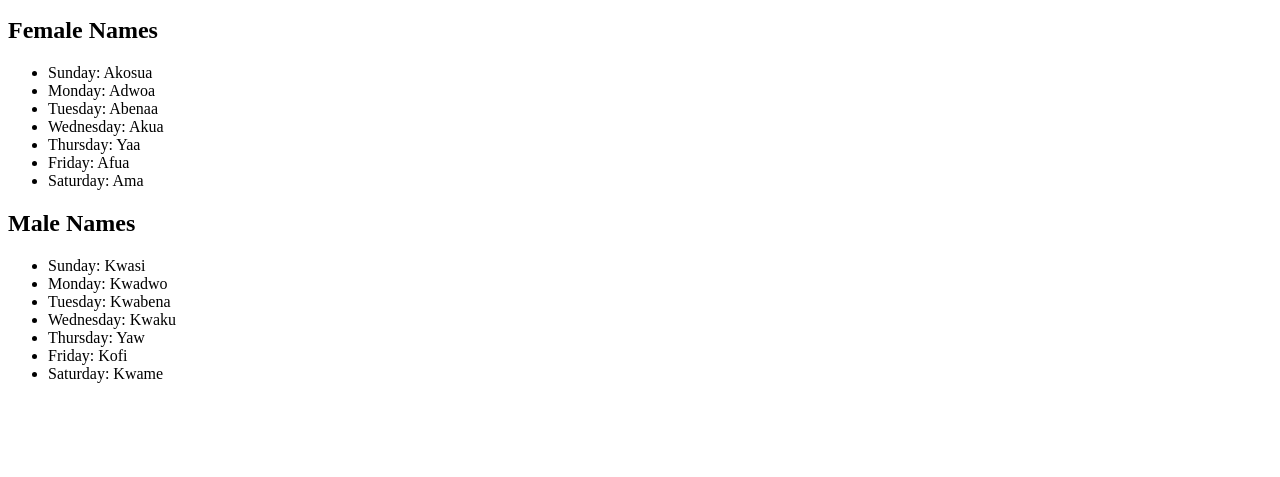
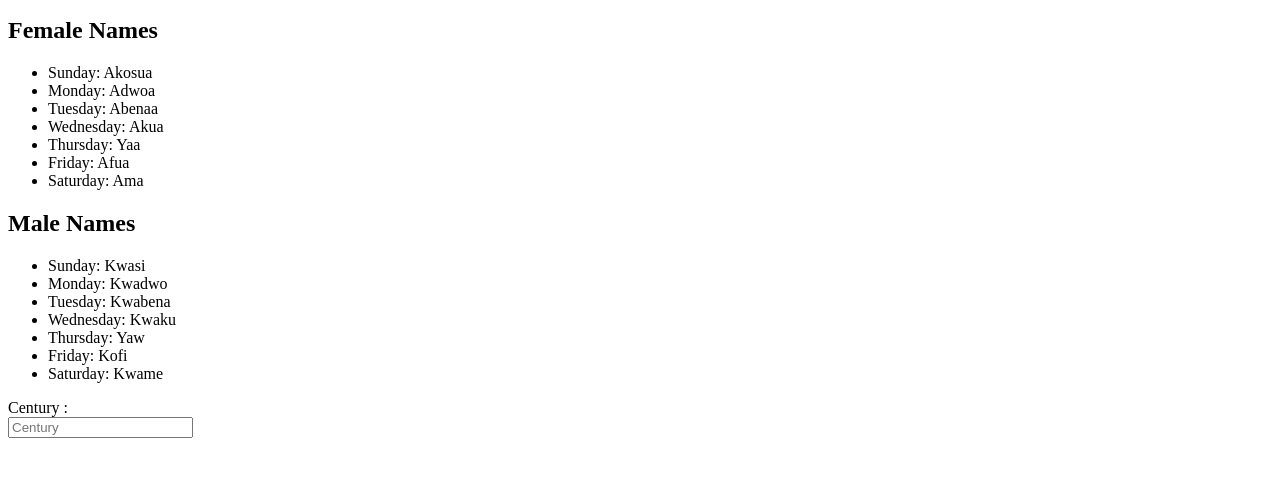
Before and after one commit to Abijahkabiro/akan, a plain HTML site: page index.html in a window 1280 px wide. Shown: the part 119-596 px from the top of the page. Drawn offline with Linux system fonts and the light colour scheme.

Commit message:
add the century form

```diff
--- a/index.html
+++ b/index.html
@@ -39,6 +39,11 @@
                 </ul>
             </div>
         </div>
+
+        <div class="form-group">
+            <label for="century">Century :</label><br>
+            <input type="number" placeholder="Century" class="form-control" id="century">
+        </div>
     </div>
 </body>
 </html>
```
